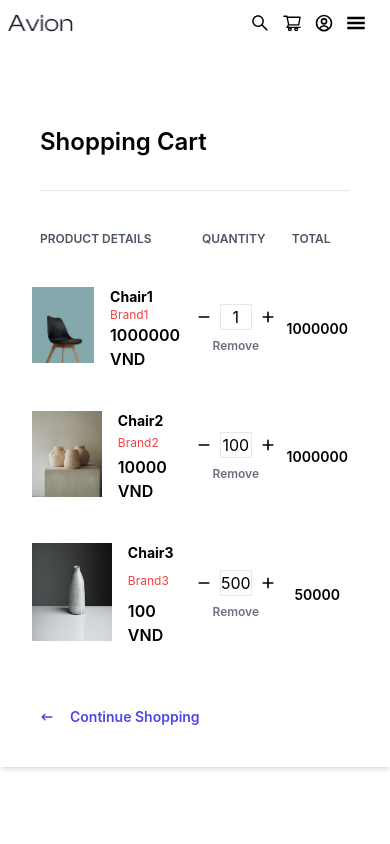
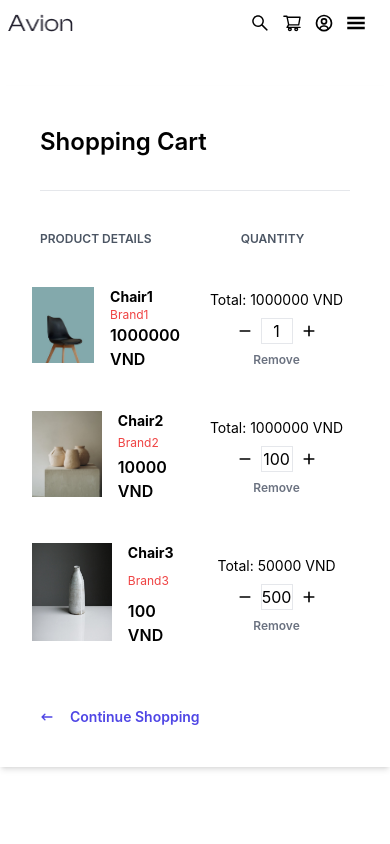
Before and after one commit to Huynhkimphat/Naver_Capstone_Project, a Next.js app: page /checkout in a window 390 px wide. Shown: the top 844 px of the page. Built offline with nearby package versions, Linux system fonts and the light colour scheme.

Commit message:
Update Cart Page

```diff
--- a/components/Checkout/Cart/CartContent.js
+++ b/components/Checkout/Cart/CartContent.js
@@ -5,9 +5,11 @@ import { HiMinus } from "react-icons/hi";
 const styles = {
   tableContentContainer: "flex items-center hover:bg-gray-100 -mx-8 px-6 py-5",
   contentDetail: "flex w-1/2",
-  contentQuantity: "flex justify-center flex-col w-1/4 items-center gap-y-2",
+  contentQuantity:
+    "flex justify-center flex-col sm:w-1/4 w-1/2 items-center gap-y-2",
+  totalInMobile: "block sm:hidden text-center font-seminbold text-sm",
   contentQuantityAmount: "flex justify-center items-center",
-  contentAmount: "text-center w-1/4 font-semibold text-sm",
+  contentAmount: "text-center w-1/4 hidden sm:block font-semibold text-sm",
   imageContainer: "w-20",
   image: "h-24",
   contentDetailContainer: "flex flex-col justify-between ml-4 flex-grow",
@@ -33,6 +35,9 @@ export default function CartContent({ data }) {
             </div>
           </div>
           <div className={styles.contentQuantity}>
+            <span className={styles.totalInMobile}>
+              Total: {data.quantity * data.price} VND
+            </span>
             <div className={styles.contentQuantityAmount}>
               <HiMinus />
               <input
@@ -47,7 +52,7 @@ export default function CartContent({ data }) {
             </div>
           </div>
           <span className={styles.contentAmount}>
-            {data.quantity * data.price}
+            {data.quantity * data.price} VND
           </span>
         </div>
       ))}
--- a/components/Checkout/Cart/CartHeader.js
+++ b/components/Checkout/Cart/CartHeader.js
@@ -6,7 +6,9 @@ const styles = {
   tableTitleContainer: "flex mt-10 mb-5",
   tableTitle: "font-semibold text-gray-600 text-xs uppercase w-1/2",
   tableTitleCenter:
-    "font-semibold text-center text-gray-600 text-xs uppercase w-1/4 text-center",
+    "font-semibold text-center text-gray-600 text-xs uppercase sm:w-1/4 w-1/2 text-center",
+    tableTitleCenterNoMobile:
+    "font-semibold text-center text-gray-600 text-xs uppercase w-1/4 hidden sm:block text-center",
 };
 export default function Cart() {
   return (
@@ -19,7 +21,7 @@ export default function Cart() {
       <div className={styles.tableTitleContainer}>
         <h3 className={styles.tableTitle}>Product Details</h3>
         <h3 className={styles.tableTitleCenter}>Quantity</h3>
-        <h3 className={styles.tableTitleCenter}>Total</h3>
+        <h3 className={styles.tableTitleCenterNoMobile}>Total</h3>
       </div>
     </div>
   );
```
